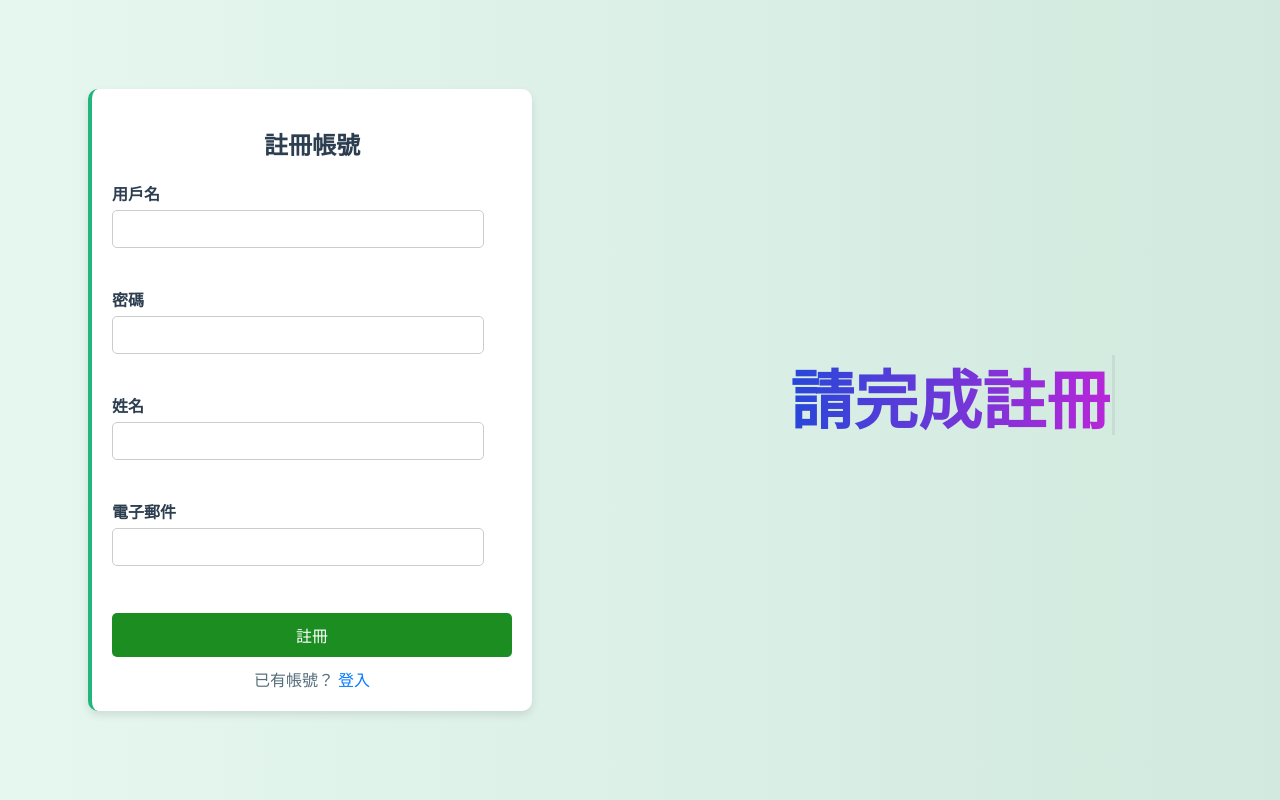
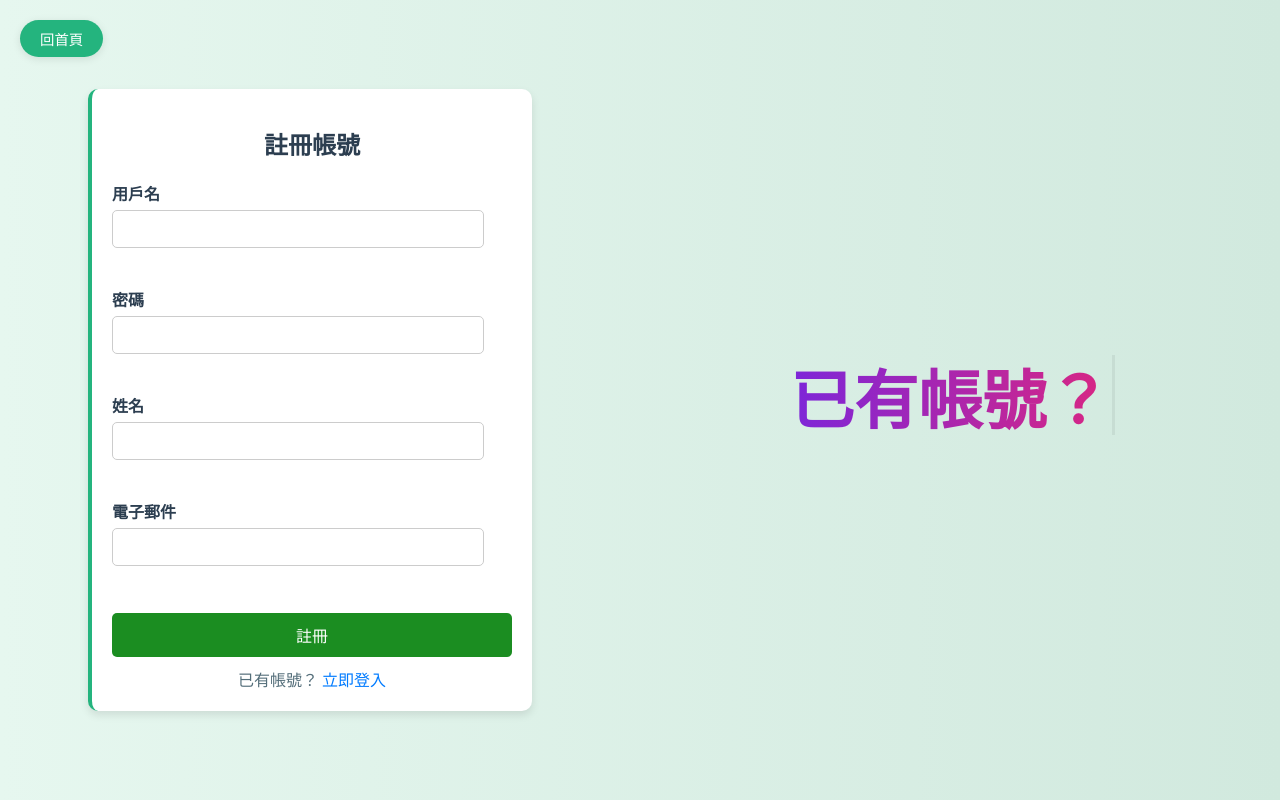
Before and after one commit to alicezuber/BCCT-Platform, a Next.js app in the folder my-new-dapp/: page /register in a window 1280 px wide. Built offline with nearby package versions, Linux system fonts and the light colour scheme.

Commit message:
[v0.1.1][C] ## vf 新建立login.js和register.js回首頁按鈕 更新text.js與text2.js動畫

```diff
--- a/my-new-dapp/pages/login.js
+++ b/my-new-dapp/pages/login.js
@@ -61,6 +61,9 @@ export default function Login() {
 
   return (
     <div className={styles.pageContainer}>
+        <Link href="/home" className={styles.homeButton}>
+        回首頁
+        </Link>
       <div className={styles.loginForm}>
         <div className={styles.container}>
           <h1 className={styles.title}>登入</h1>
@@ -105,7 +108,7 @@ export default function Login() {
 
           <div className={styles.extra}>
             還沒有帳號？{' '}
-            <Link href="/register" className={styles.link}>註冊</Link>
+            <Link href="/register" className={styles.link}>立即註冊</Link>
           </div>
         </div>
       </div>
--- a/my-new-dapp/pages/register.js
+++ b/my-new-dapp/pages/register.js
@@ -56,6 +56,9 @@ export default function Register() {
 
   return (
     <div className={styles.pageContainer}>
+      <Link href="/home" className={styles.homeButton}>
+      回首頁
+      </Link>
       <div className={styles.formContainer}>
         <div className={styles.container}>
           <h1 className={styles.title}>註冊帳號</h1>
@@ -116,7 +119,7 @@ export default function Register() {
 
           <div className={styles.extra}>
             已有帳號？{' '}
-            <Link href="/login" className={styles.link}>登入</Link>
+            <Link href="/login" className={styles.link}>立即登入</Link>
           </div>
         </div>
       </div>
--- a/my-new-dapp/pages/styles/Login.module.css
+++ b/my-new-dapp/pages/styles/Login.module.css
@@ -265,3 +265,26 @@
 .link:hover {
   text-decoration: underline;
 }
+
+.homeButton {
+  position: absolute;
+  top: 20px;
+  left: 20px;
+  padding: 8px 20px;
+  background-color: #24b47e;
+  color: white;
+  border: none;
+  border-radius: 20px; /* Makes it oval */
+  font-weight: 500;
+  font-size: 0.9rem;
+  text-decoration: none;
+  transition: all 0.3s ease-in-out;
+  z-index: 10;
+  box-shadow: 0 2px 8px rgba(0, 0, 0, 0.1);
+}
+
+.homeButton:hover {
+  background-color: #1a9d6a;
+  transform: translateY(-2px);
+  box-shadow: 0 4px 12px rgba(0, 0, 0, 0.15);
+}
--- a/my-new-dapp/pages/styles/Register.module.css
+++ b/my-new-dapp/pages/styles/Register.module.css
@@ -284,3 +284,26 @@ html, body {
 .link:hover {
   text-decoration: underline;
 }
+
+.homeButton {
+  position: absolute;
+  top: 20px;
+  left: 20px;
+  padding: 8px 20px;
+  background-color: #24b47e;
+  color: white;
+  border: none;
+  border-radius: 20px; /* Makes it oval */
+  font-weight: 500;
+  font-size: 0.9rem;
+  text-decoration: none;
+  transition: all 0.3s ease-in-out;
+  z-index: 10;
+  box-shadow: 0 2px 8px rgba(0, 0, 0, 0.1);
+}
+
+.homeButton:hover {
+  background-color: #1a9d6a;
+  transform: translateY(-2px);
+  box-shadow: 0 4px 12px rgba(0, 0, 0, 0.15);
+}
--- a/my-new-dapp/pages/text2.js
+++ b/my-new-dapp/pages/text2.js
@@ -1,24 +1,52 @@
-// 在 text2.js 中添加 initRegisterAnimation
 export function initRegisterAnimation() {
     const registerText = document.getElementById('register-animation');
     if (!registerText) return;
 
-    // 顯示的文字
-    const text = "請完成註冊";
+    // 顯示的文字序列
+    const textSequences = [
+        "請完成註冊",
+        "已有帳號？",
+        "點選 立即登入"
+    ];
+
+    let currentSequence = 0;
     let charIndex = 0;
+    let isTyping = true;
 
-    // 打字效果函數
-    function typeText() {
-        if (charIndex < text.length) {
-            registerText.textContent += text.charAt(charIndex);
-            charIndex++;
-            setTimeout(typeText, 200); // 控制打字速度
+    // 開始漸變效果
+    startGradientAnimation();
+
+    // 動畫循環函數
+    function animateText() {
+        // 當前顯示的文字
+        const currentText = textSequences[currentSequence];
+
+        if (isTyping) {
+            // 正在打字
+            if (charIndex < currentText.length) {
+                // 添加字符
+                registerText.textContent += currentText.charAt(charIndex);
+                charIndex++;
+                setTimeout(animateText, 200);
+            } else {
+                // 打字完成，等待片刻後開始刪除
+                setTimeout(() => {
+                    isTyping = false;
+                    animateText();
+                }, 1000);
+            }
         } else {
-            // 打字完成後，移除光標並開始漸變效果
-            setTimeout(() => {
-                registerText.classList.add('typing-complete');
-                startGradientAnimation();
-            }, 500);
+            // 正在刪除
+            if (charIndex > 0) {
+                charIndex--;
+                registerText.textContent = registerText.textContent.slice(0, -1);
+                setTimeout(animateText, 100);
+            } else {
+                // 刪除完成，進入下一個序列
+                currentSequence = (currentSequence + 1) % textSequences.length;
+                isTyping = true;
+                setTimeout(animateText, 500);
+            }
         }
     }
 
@@ -40,5 +68,6 @@ export function initRegisterAnimation() {
 
     // 清空文字並開始動畫
     registerText.textContent = '';
-    setTimeout(typeText, 500); // 延遲後啟動打字效果
+    registerText.classList.add('typing-complete');
+    setTimeout(animateText, 500);
 }
```
Also changed, not shown: my-new-dapp/pages/text.js (+42 -34 lines), 1 other file (tests, documents, lock files or other folders).
